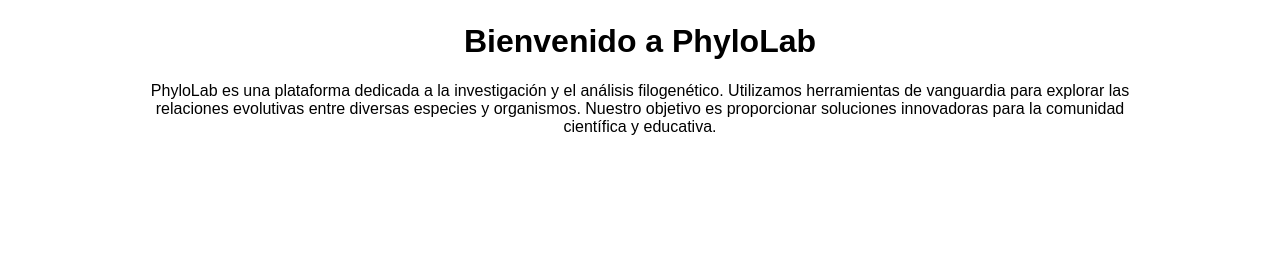
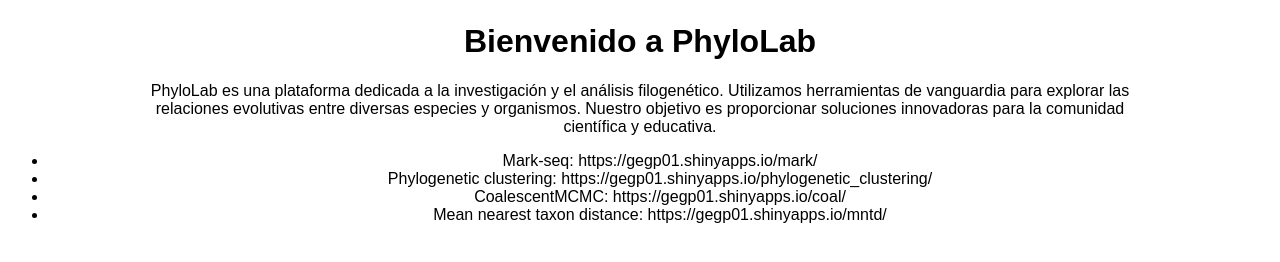
Before and after one commit to gegp01/PhyloLab, a plain HTML site: page docs/index.html in a window 1280 px wide. Shown: the part 272-534 px from the top of the page. Drawn offline with Linux system fonts and the light colour scheme.

Commit message:
Update index.html

```diff
--- a/docs/index.html
+++ b/docs/index.html
@@ -24,5 +24,13 @@
         <h1>Bienvenido a PhyloLab</h1>
         <p>PhyloLab es una plataforma dedicada a la investigación y el análisis filogenético. Utilizamos herramientas de vanguardia para explorar las relaciones evolutivas entre diversas especies y organismos. Nuestro objetivo es proporcionar soluciones innovadoras para la comunidad científica y educativa.</p>
     </div>
+    <div>
+         <ul>
+            <li>Mark-seq: https://gegp01.shinyapps.io/mark/ </li>
+            <li>Phylogenetic clustering: https://gegp01.shinyapps.io/phylogenetic_clustering/</li>
+            <li>CoalescentMCMC: https://gegp01.shinyapps.io/coal/</li>
+            <li>Mean nearest taxon distance: https://gegp01.shinyapps.io/mntd/</li>
+         </ul>
+    </div>
 </body>
 </html>
```
